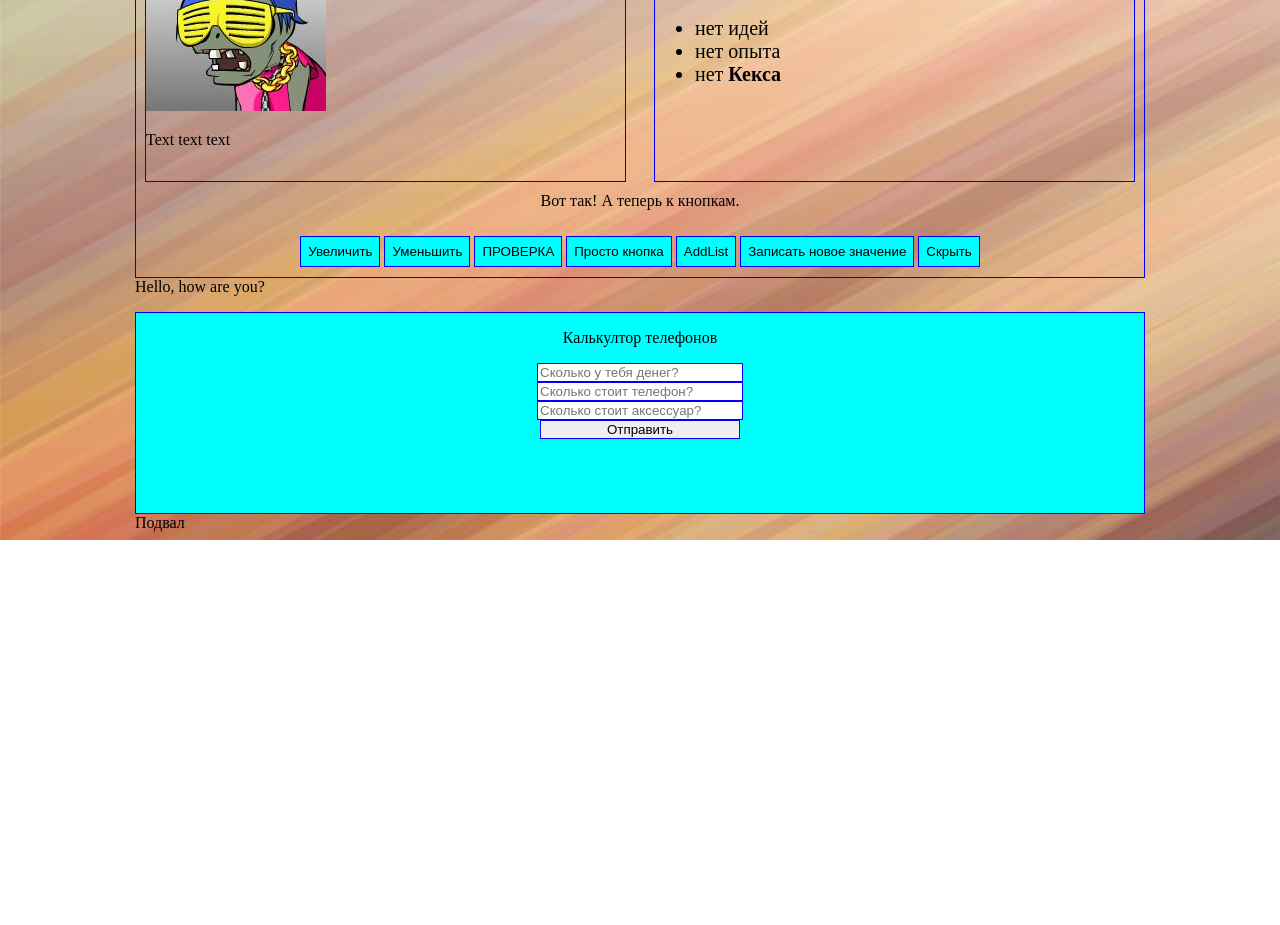
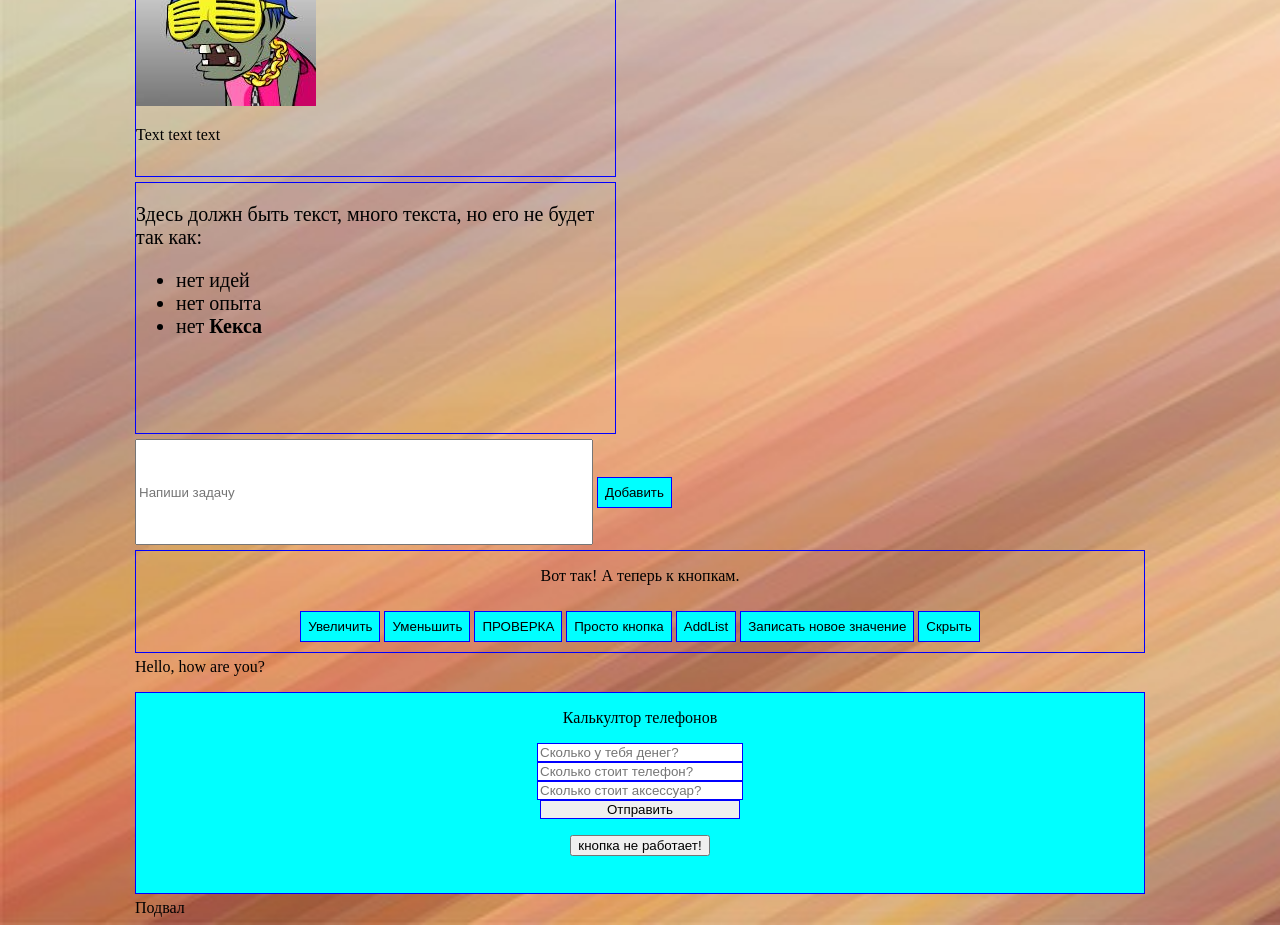
Before and after one commit to Damiryn/Damiryn.github.io, a plain HTML site: page index.html in a window 1280 px wide. Shown: the part 284-1209 px from the top of the page. Before the commit the page ends 824 px from the top, so only its background shows below. Drawn offline with Linux system fonts and the light colour scheme.

Commit message:
add tasks

```diff
--- a/index.html
+++ b/index.html
@@ -45,6 +45,11 @@
 			</ul>
 		</div>
 
+		<div id="Tasks">
+			<input id="addTasks" type="comment" placeholder="Напиши задачу">
+			<input id="buttonTasks" type="submit" value="Добавить" onclick="addTasks()">
+		</div>
+
 
 		<div id="button">
 			<p>Вот так! А теперь к кнопкам.</p>
@@ -74,6 +79,7 @@
 						<input type="submit" value="Отправить" onclick="SummaTell()">
 					</div>
 				<p id="Telephone"></p>
+						<input type="submit" value="кнопка не работает!" onclick="delRezultTelepphone()">
 			</div>
 
 	</div>
--- a/scripts/script.js
+++ b/scripts/script.js
@@ -102,6 +102,18 @@ function addHeader (){
 	$('.downmenu').append(header);
 }
 
+function addTasks (){
+	let textTasks = $('#addTasks').val();
+	let task = `
+			<div class="addTasks">
+				<div>${textTasks}
+				<button class="dilete" onclick="dellist(this.parentNode.parentNode)">x</button>
+				</div>
+			</div>`;
+
+	$('#Tasks').append(task);
+}
+
 function dellist (element){
 	console.log('Удалить');
 	console.log(element);
@@ -162,9 +174,6 @@ console.log (custom);
 // Zadacha
 
 
-
-
-
 function SummaTell() {
 
 const rate_tax = 0.1;
@@ -204,7 +213,10 @@ let SumAcc = 0;
 
 	$('#Telephone').append('Общая сумма покупки = ',SumMyPorchases);
 
+
 };
+
+//function delRezultTelepphone{ 	$('#Telephone').empty(); };
 
 	//$('#Telephone').html(SummaTell ());
 
--- a/styles/style.css
+++ b/styles/style.css
@@ -40,8 +40,8 @@ body{
 	background-color: #00ffff;
 	color: black;
 	padding: 5px;
+	margin: 10px 0px;
 	text-decoration: none;
-	margin: 10px 0px;
 }
 
 .header button {
@@ -60,28 +60,53 @@ h1, h2{
 }
 
 .img{
-	float: left;
+	/*float: left;*/
 	width: 479px;
 	height: 250px;
-	margin: 10px;
+	margin: 5px 0;
 	border: 1px solid blue;
 }
 
 .text{
+/*	float: right;*/
 	font-size: 20px;
 	vertical-align: top;
-	float: right;
 	overflow: hidden;
 	width: 479px;
 	height: 250px;
-	margin: 10px;
+	margin: 5px 0;
 	border: 1px solid blue;
 }
 
+.addTasks{
+	border: 1px solid blue;
+	width: 479px;
+	height: 100px;
+	background-color: #00ffff;
+	text-align: center;
+	margin: 5px 0;
+
+}
+
+#addTasks{
+	width: 479px;
+	height: 100px;
+	max-width: 450px;
+}
+
+#buttonTasks{
+	text-align: center;
+	border: 1px solid blue;
+	background-color: #00ffff;
+	color: black;
+	padding: 7px;
+	margin: 10px 0;
+}
 
 #button{
 	text-align: center;
 	border: 1px solid blue;
+	margin: 5px 0;
 }
 
 #button button{
@@ -91,7 +116,7 @@ h1, h2{
 	color: black;
 	padding: 7px;
 	margin: 10px 0px;
-	overflow: hidden;
+	/*overflow: hidden;*/
 }
 .addMenu {
 	text-align: center;
@@ -100,7 +125,7 @@ h1, h2{
 	color: black;
 	padding: 7px;
 	margin: 10px 0px;
-	overflow: hidden;
+	/*overflow: hidden;*/
 }
 
 #itemlist {
@@ -126,7 +151,7 @@ h1, h2{
 }
 
 #calculator{
-
+	margin: 5px 0;
 	height: 200px;
 	border: 1px solid blue;
 	text-align: center;
```
